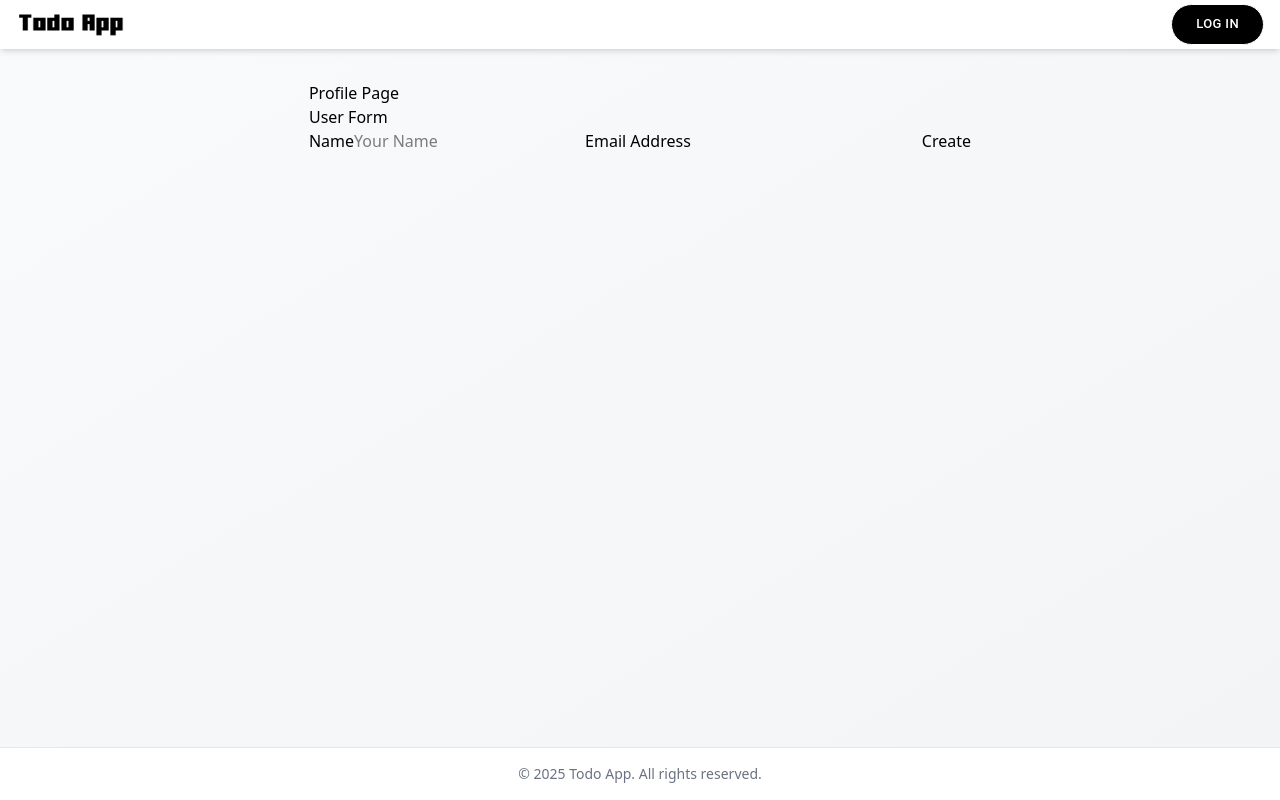
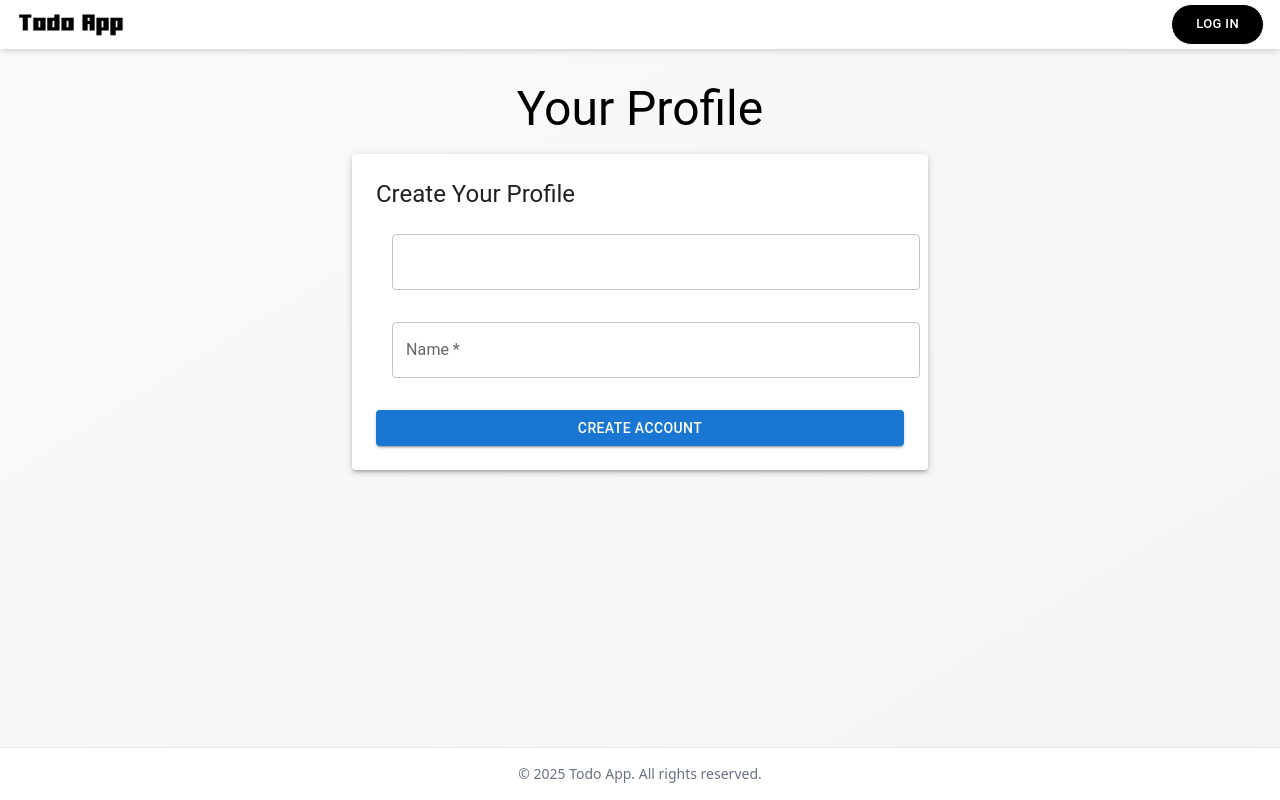
Before and after one commit to SupathiRatnayake/todo-app, a React (Vite) app: page /profile/create in a window 1280 px wide. Built offline with nearby package versions, Linux system fonts and the light colour scheme; what guid-typescript would draw is missing.

Commit message:
Added styles for User form

```diff
--- a/src/features/auth/components/UserForm.tsx
+++ b/src/features/auth/components/UserForm.tsx
@@ -3,6 +3,7 @@ import { useUserContext } from "../context/UserContext";
 import React, { useState } from "react";
 import { createUser } from "../../../api/userApi";
 import { useNavigate } from "react-router-dom";
+import { Paper, Typography, Box, TextField, Button } from "@mui/material";
 
 function UserForm() {
     const [name, setName] = useState('');
@@ -40,28 +41,54 @@ function UserForm() {
     }
 
     return (
-        <>
-        <h1>User Form</h1>
-        <form onSubmit={handleSubmit}>
-            <label htmlFor="name">Name</label>
-            <input
+        <Paper elevation={3} className="p-6 max-w-xl mx-auto">
+            <Typography variant="h5" gutterBottom>
+                Create Your Profile
+            </Typography>
+            <Box
+            component="form"
+            className="space-y-4"
+            noValidate
+            autoComplete="off"
+            >
+                <TextField
+                fullWidth
+                // disabled
+                value={auth0User?.email}
+                variant="outlined"
+                name="email"
+                slotProps={{
+                    input:{
+                        readOnly: true,
+                    }
+                }}
+                sx={{
+                    margin: 2
+                }}
+                />
+                <TextField
                 required
-                type="text"
-                id="name"
+                fullWidth
+                label="Name"
                 placeholder="Your Name"
-                value={name}
+                variant="outlined"
+                name="name"
+                sx={{
+                    margin: 2
+                }}
                 onChange={(e) => setName(e.target.value)}
-            />
-            <label htmlFor="email">Email Address</label>
-            <input
-                readOnly
-                type="text"
-                id="email"
-                value={auth0User?.email ?? ''}
-            />
-            <button type="submit">Create</button>
-        </form>
-        </>
+                />
+                <Box className="pt-4">
+                    <Button
+                    onClick={handleSubmit}
+                    variant="contained"
+                    color="primary"
+                    fullWidth>
+                        Create Account
+                    </Button>
+                </Box>
+            </Box>
+        </Paper>
     );
 }
 
--- a/src/pages/HomePage.tsx
+++ b/src/pages/HomePage.tsx
@@ -1,41 +1,52 @@
-// import LoginButton from "../features/auth/components/LoginButton";
 import { useAuth0 } from "@auth0/auth0-react";
 import { useEffect } from "react";
 import { useNavigate } from "react-router-dom";
 import { useUser } from "../features/auth/context/UserContext";
-import { Box, Button, Container, Typography, CircularProgress } from '@mui/material';
+import {
+  Box,
+  Button,
+  Container,
+  Typography,
+  CircularProgress,
+} from "@mui/material";
 
 const HomePage = () => {
-	const { loginWithRedirect, isAuthenticated, isLoading: authLoading } = useAuth0();
+  const {
+    loginWithRedirect,
+    isAuthenticated,
+    isLoading: authLoading,
+  } = useAuth0();
   const { user, isLoading: userLoading } = useUser();
   const navigate = useNavigate();
 
   useEffect(() => {
-		if (authLoading || userLoading) return;	// do nothing if authLoading or userLoading
+    if (authLoading || userLoading) return; // do nothing if authLoading or userLoading
 
-
-
-		if (isAuthenticated) {	// If authenticated redirect conditianally
+    if (isAuthenticated) {
+      // If authenticated redirect conditianally
       console.log(user, userLoading);
 
       if (user) {
-				navigate('/todos');
-			} else {	// First time login
-				navigate('/profile/create');
+        navigate("/todos");
+      } else {
+        // First time login
+        navigate("/profile/create");
       }
     }
   }, [authLoading, userLoading, isAuthenticated, user, navigate]);
 
   if (authLoading || userLoading) {
     return (
-			<Container maxWidth="sm" sx={{ mt: 20, textAlign: 'center' }}>
+      <Container maxWidth="sm" sx={{ mt: 20, textAlign: "center" }}>
         <CircularProgress />
-				<Typography variant="body1" mt={2}>Loading...</Typography>
+        <Typography variant="body1" mt={2}>
+          Loading...
+        </Typography>
       </Container>
     );
   }
 
-	return(
+  return (
     <Container maxWidth="md">
       <Box
         display="flex"
@@ -54,14 +65,16 @@ const HomePage = () => {
           <Button
             variant="contained"
             color="primary"
-						size="large" onClick={() => loginWithRedirect()}
-						sx={{mt:4}}>
+            size="large"
+            onClick={() => loginWithRedirect()}
+            sx={{ mt: 4 }}
+          >
             Get Started
           </Button>
         )}
       </Box>
     </Container>
   );
-}
+};
 
 export default HomePage;
--- a/src/pages/ProfilePage.tsx
+++ b/src/pages/ProfilePage.tsx
@@ -1,11 +1,24 @@
+import { Box, Container, Typography } from "@mui/material";
 import { Outlet } from "react-router-dom";
 
 const ProfilePage = () => {
 	return (
-		<>
-			<h1>Profile Page</h1>
+		<Container maxWidth="md">
+		<Box
+			display="flex"
+			flexDirection="column"
+			justifyContent="center"
+			alignContent="center"
+		>
+			<Typography
+			variant="h3"
+			align="center"
+			gutterBottom>
+				Your Profile
+			</Typography>
 			<Outlet />
-		</>
+		</Box>
+	</Container>
 	);
 }
 export default ProfilePage;
```
Lines whose indentation alone changed are shown as unchanged.
